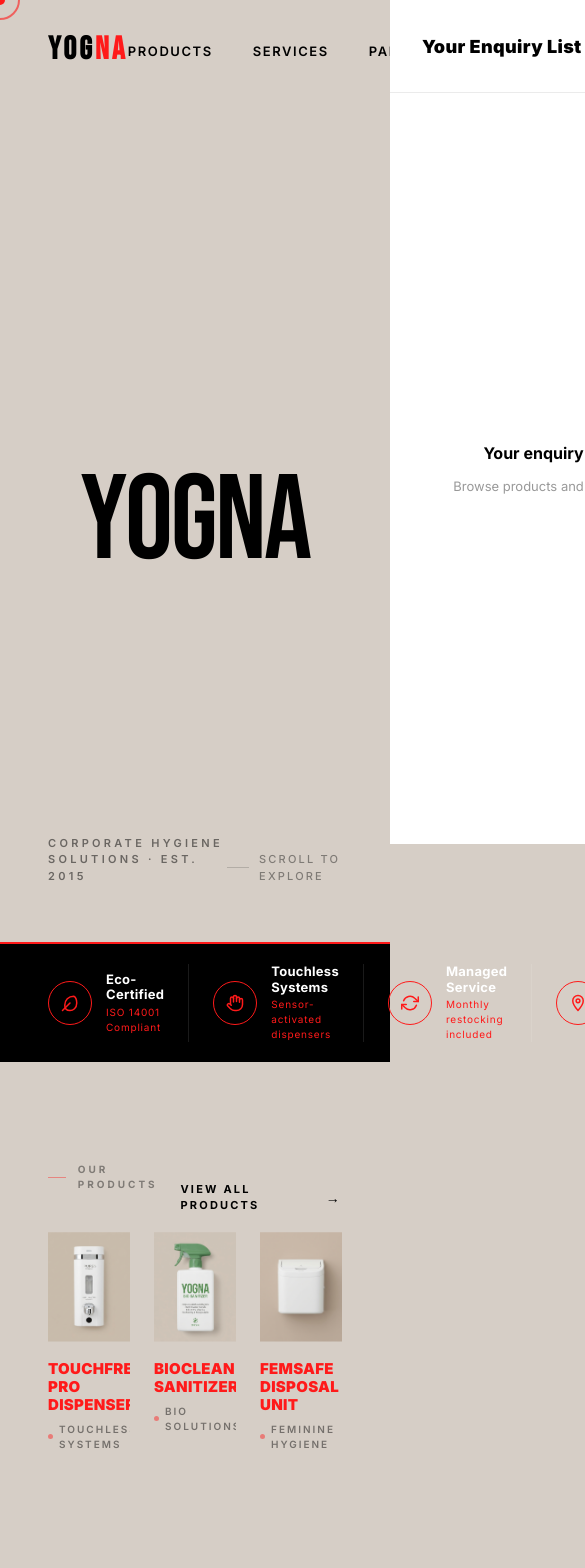
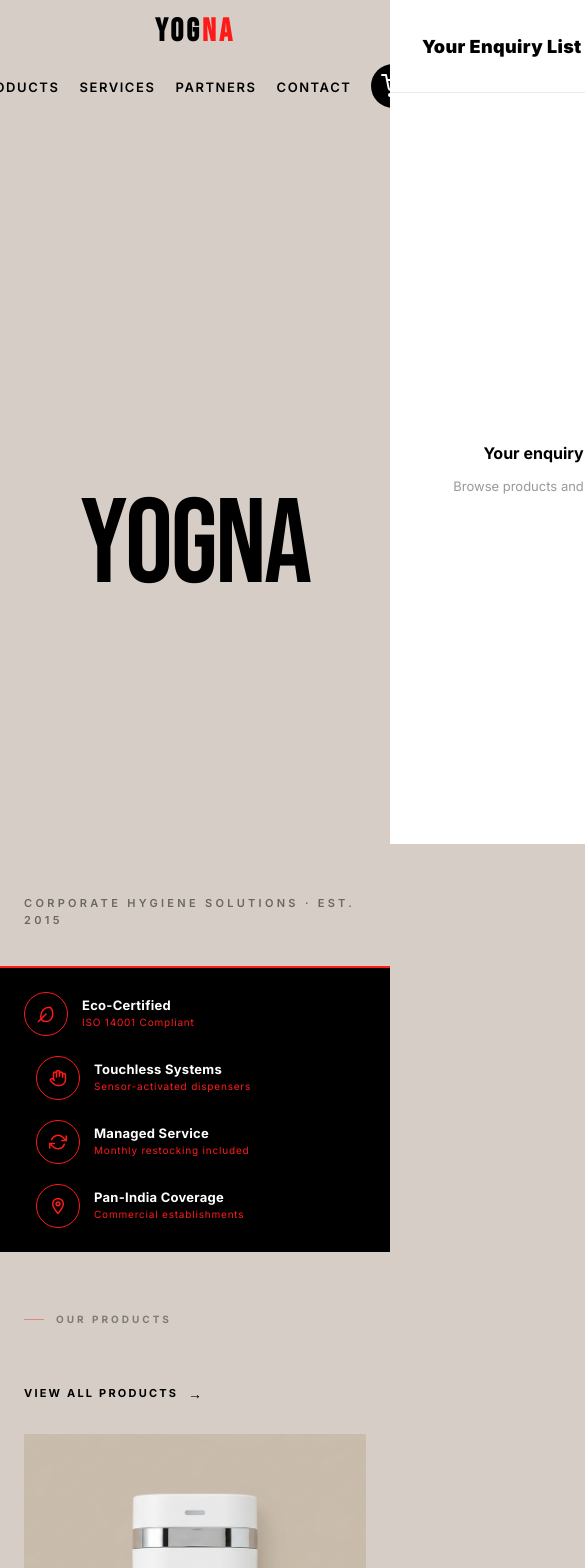
Before and after one commit to jagadishs07-maker/yogna, a Next.js app: page / in a window 390 px wide. Shown: the top 1568 px of the page, 585 px wide, since content can reach past the window. Built offline with nearby package versions, Linux system fonts and the light colour scheme.

Commit message:
style: implement mobile and tablet responsiveness across all site pages

```diff
--- a/app/globals.css
+++ b/app/globals.css
@@ -1949,3 +1949,310 @@
   grid-template-columns: repeat(3, 1fr);
   gap: 2px;
 }
+
+/* ─── Responsive Styles ──────────────────────────────────────── */
+
+/* Disabling custom cursor on touch/pointer-coarse devices */
+@media (max-width: 1024px) {
+  .cursor,
+  .cursor-ring,
+  .cursor-dot {
+    display: none !important;
+  }
+  body, button, a, [role="button"], input, select, text-area, html {
+    cursor: auto !important;
+  }
+  .product-card {
+    display: flex;
+    flex-direction: column;
+  }
+  .product-card-body {
+    padding: 12px 16px 0 16px;
+  }
+  .product-add-btn {
+    position: static !important;
+    transform: none !important;
+    width: calc(100% - 32px) !important;
+    margin: 12px 16px 20px 16px !important;
+    display: block !important;
+    text-align: center !important;
+    box-sizing: border-box !important;
+    padding: 12px !important;
+  }
+}
+
+/* Medium Screens (Tablets / Laptops) */
+@media (max-width: 1024px) {
+  .navbar {
+    padding: 20px 24px;
+  }
+
+  .navbar-links {
+    gap: 24px;
+  }
+
+  .hero {
+    padding: 0 24px 40px;
+  }
+
+  .trust-bar {
+    grid-template-columns: repeat(2, 1fr);
+    row-gap: 20px;
+    padding: 24px;
+  }
+
+  .trust-item {
+    border-right: none;
+    padding: 0 12px;
+  }
+
+  .trust-item:nth-child(2n) {
+    border-right: none;
+  }
+
+  .product-section {
+    padding: 60px 24px;
+  }
+
+  .product-grid {
+    grid-template-columns: repeat(2, 1fr);
+  }
+
+  .categories-section {
+    padding: 60px 24px;
+  }
+
+  .categories-grid {
+    grid-template-columns: repeat(2, 1fr);
+  }
+
+  .additional-section {
+    padding: 60px 24px;
+  }
+
+  .additional-grid {
+    grid-template-columns: repeat(2, 1fr);
+  }
+
+  .stats-section {
+    padding: 60px 24px;
+  }
+
+  .stats-grid {
+    grid-template-columns: repeat(2, 1fr);
+    row-gap: 30px;
+  }
+
+  .stat-item {
+    border-right: none;
+    padding: 0 20px;
+  }
+
+  .partners-section {
+    padding: 60px 24px;
+  }
+
+  .partners-grid {
+    grid-template-columns: repeat(2, 1fr);
+  }
+
+  .footer {
+    padding: 60px 24px 32px;
+  }
+
+  .footer-top {
+    grid-template-columns: 1fr 1fr;
+    gap: 40px;
+  }
+
+  .footer-brand {
+    font-size: 64px;
+    grid-column: span 2;
+  }
+
+  .pd-inner {
+    grid-template-columns: 1fr;
+  }
+
+  .pd-visual-wrap {
+    border-right: none;
+    border-bottom: 2px solid var(--bg);
+    padding: 40px 24px;
+  }
+
+  .pd-info {
+    padding: 40px 24px;
+  }
+
+  .pd-related-grid {
+    grid-template-columns: repeat(2, 1fr);
+  }
+}
+
+/* Mobile Screens (Phones) */
+@media (max-width: 768px) {
+  .navbar {
+    padding: 16px 24px;
+    flex-direction: column;
+    gap: 16px;
+  }
+
+  .navbar-links {
+    width: 100%;
+    justify-content: center;
+    gap: 20px;
+    padding-left: 0;
+  }
+
+  .hero-bottom {
+    flex-direction: column;
+    align-items: flex-start;
+    gap: 16px;
+  }
+
+  .hero-scroll-hint {
+    display: none;
+  }
+
+  .product-section-header {
+    flex-direction: column;
+    align-items: flex-start;
+    gap: 16px;
+    margin-bottom: 30px;
+  }
+
+  .feature-section {
+    padding: 60px 24px;
+    min-height: auto;
+  }
+
+  .feature-inner {
+    grid-template-columns: 1fr;
+    gap: 40px;
+  }
+
+  .feature-content {
+    gap: 24px;
+  }
+
+  .feature-headline {
+    font-size: 54px;
+  }
+
+  .feature-cta {
+    width: 120px;
+    height: 120px;
+    font-size: 9px;
+  }
+
+  .additional-header {
+    flex-direction: column;
+    align-items: flex-start;
+    gap: 16px;
+    margin-bottom: 30px;
+  }
+
+  .partners-header {
+    margin-bottom: 30px;
+  }
+
+  .footer-top {
+    grid-template-columns: 1fr;
+    gap: 32px;
+    margin-bottom: 40px;
+  }
+
+  .footer-brand {
+    grid-column: span 1;
+    font-size: 48px;
+  }
+
+  .footer-bottom {
+    flex-direction: column;
+    gap: 16px;
+    text-align: center;
+  }
+
+  /* Product Catalog (page.tsx) */
+  .pg-header {
+    padding: 40px 24px;
+  }
+
+  .pg-header-row {
+    flex-direction: column;
+    align-items: flex-start;
+    gap: 16px;
+  }
+
+  .pg-sidebar {
+    display: none !important;
+  }
+
+  .pg-main {
+    padding: 24px 16px;
+  }
+
+  .pg-grid {
+    grid-template-columns: 1fr !important;
+  }
+
+  .pd-actions {
+    flex-direction: column;
+    align-items: stretch;
+    gap: 16px;
+  }
+
+  .pd-add-btn {
+    text-align: center;
+    width: 100%;
+  }
+
+  .pd-back-link {
+    text-align: center;
+  }
+
+  .pd-related {
+    padding: 60px 24px;
+  }
+
+  .pd-related-grid {
+    grid-template-columns: 1fr;
+  }
+
+  /* Cart Drawer Mobile Styles */
+  .cart-drawer {
+    width: 100% !important;
+    max-width: 100% !important;
+  }
+}
+
+/* Tiny Screens (Small Phones) */
+@media (max-width: 480px) {
+  .trust-bar {
+    grid-template-columns: 1fr;
+  }
+
+  .product-grid {
+    grid-template-columns: 1fr;
+  }
+
+  .categories-grid {
+    grid-template-columns: 1fr;
+  }
+
+  .partners-grid {
+    grid-template-columns: 1fr;
+  }
+
+  .additional-grid {
+    grid-template-columns: 1fr;
+  }
+
+  .stats-grid {
+    grid-template-columns: 1fr;
+  }
+
+  .stat-item {
+    padding: 0;
+  }
+}
```
